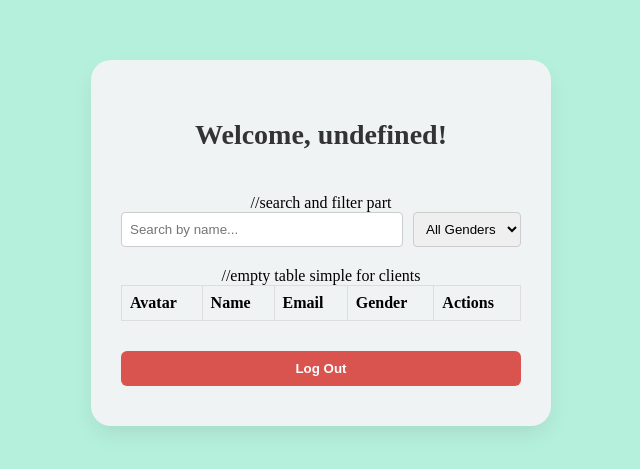
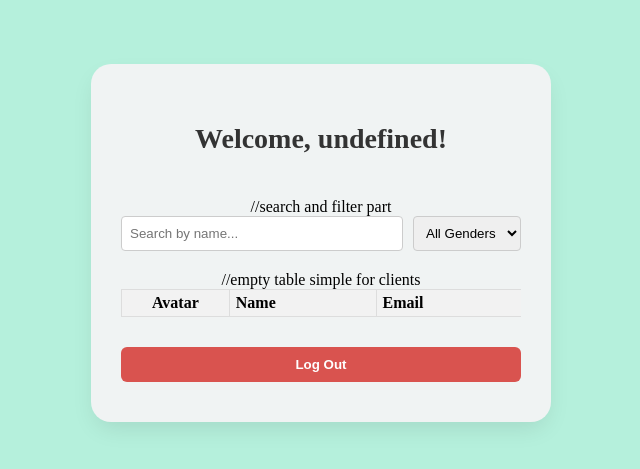
Before and after one commit to tbiliso/10x-CRM, a website: page dashboard.html in a window 1280 px wide. Shown: the part 165-634 px from the top of the page, without its empty margins (319-959 px from the left). Drawn offline with Linux system fonts and the light colour scheme; no server answers; sample sign-in values are in the browser's storage.

Commit message:
style: correct table styles

```diff
--- a/dashboard.html
+++ b/dashboard.html
@@ -25,6 +25,7 @@
             </select>
         </div>
         //empty table simple for clients
+        <div class="table-container">
             <table class="crm_table">
                 <thead>
                     <tr>
@@ -37,7 +38,7 @@
                 </thead>
                 <tbody id="clients_table_body"></tbody>
             </table>
-
+        </div>
 
         <button id="logout_butt">Log Out</button>
     </main>
--- a/scss/_dashbord.scss
+++ b/scss/_dashbord.scss
@@ -1,3 +1,5 @@
+@charset "UTF-8";
+
 #logout_butt {
   background-color: #d9534f;
   color: white;
@@ -7,47 +9,96 @@
   cursor: pointer;
   font-weight: bold;
   width: 100%;
-    margin-top: 10px; /* ცოტა დავაშოროთ ზედა ელემენტებს */
-}
+  margin-top: 10px;
 
-#logout_butt:hover {
+  &:hover {
     background-color: #c9302c;
   }
-
+}
 
 .controls {
   margin-bottom: 20px;
   width: 100%;
   display: flex;
   gap: 10px;
-}
 
-.controls input {
-    padding: 8px;
-    flex: 1;
-    border-radius: 4px;
-    border: 1px solid #ccc;
-}
-
-.controls select {
+  input, select {
     padding: 8px;
     border-radius: 4px;
     border: 1px solid #ccc;
   }
 
+  input {
+    flex: 1;
+  }
+}
+
+// scroll container
+.table-container {
+  width: 100%;
+  overflow-x: auto;
+  margin-bottom: 20px;
+  -webkit-overflow-scrolling: touch;
+
+  &::-webkit-scrollbar {
+    height: 6px;
+  }
+  &::-webkit-scrollbar-thumb {
+    background: #ccc;
+    border-radius: 4px;
+  }
+}
+
+//table style
 .crm_table {
   width: 100%;
-    margin-bottom: 20px;
   border-collapse: collapse;
   text-align: left;
   border: 1px solid #ddd;
+  min-width: 700px;
+
+  th, td {
+    padding: 4px 6px;
+    border: 1px solid #ddd;
+    vertical-align: middle;
   }
 
-.crm_table th, .crm_table td {
-    padding: 8px;
-    border: 1px solid #ddd;
+  th {
+    background-color: #f2f2f2;
+    font-weight: bold;
+
+    // Column width
+    &:nth-child(1) { width: 70px; text-align: center; }  // Avatar
+    &:nth-child(2) { width: 100px; }                     // Name
+    &:nth-child(3) { width: 200px; }                     // Email
+    &:nth-child(4) { width: 50px; }                     // Gender
+    &:nth-child(5) { width: 50px; text-align: center; } // Actions
   }
 
-.crm_table tr:nth-child(even) {
+  tbody td {
+    &:nth-child(1), &:nth-child(5) {
+      text-align: center;
+    }
+
+    img {
+      display: block;
+      margin: 0 auto;
+    }
+  }
+
+  tr:nth-child(even) {
     background-color: #f9f9f9;
   }
+}
+
+
+.main_wrapper {
+  display: flex;
+  flex-direction: column;
+  background-color: rgb(240, 243, 243);
+  border-radius: 20px;
+  width: 100%;
+  max-width: 420px;
+  padding: 40px 30px;
+  box-shadow: 0 10px 25px -5px rgba(0, 0, 0, 0.1);
+}
```
Also changed, not shown: css/style.css, 1 other file. Lines whose indentation alone changed are shown as unchanged.
